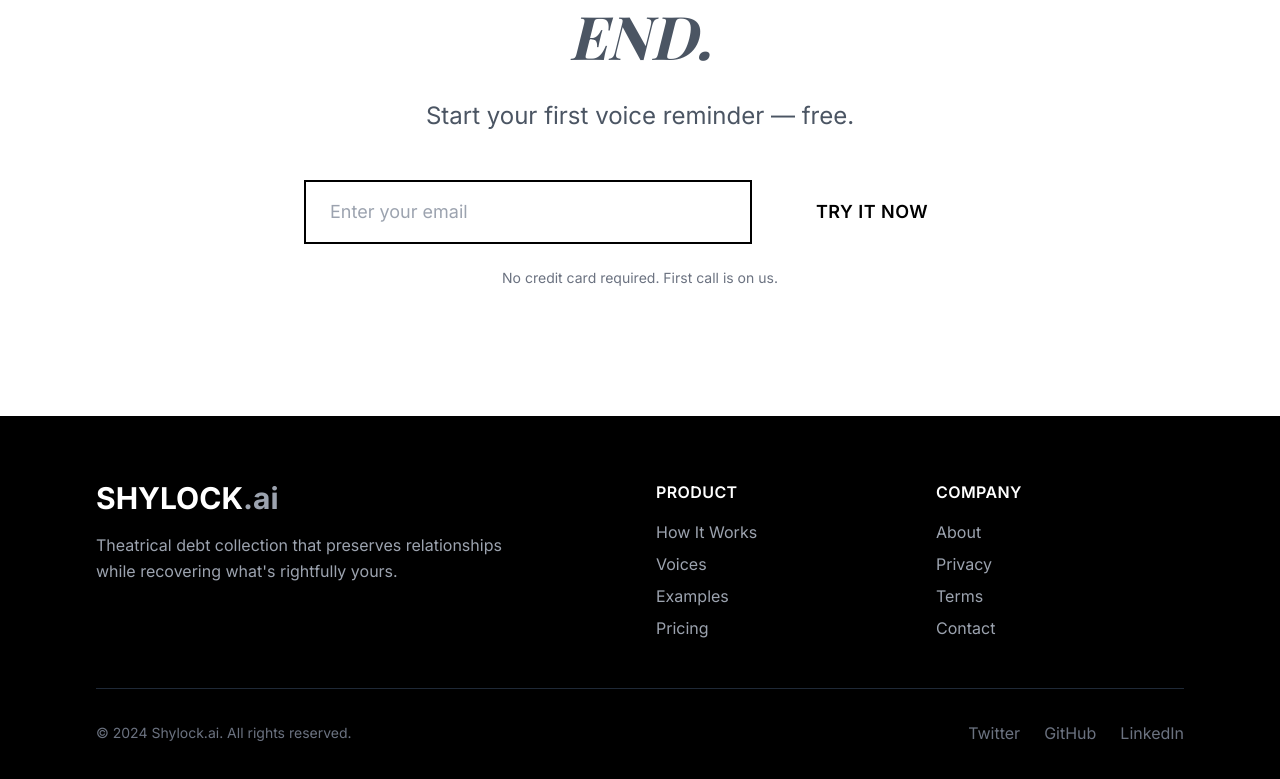
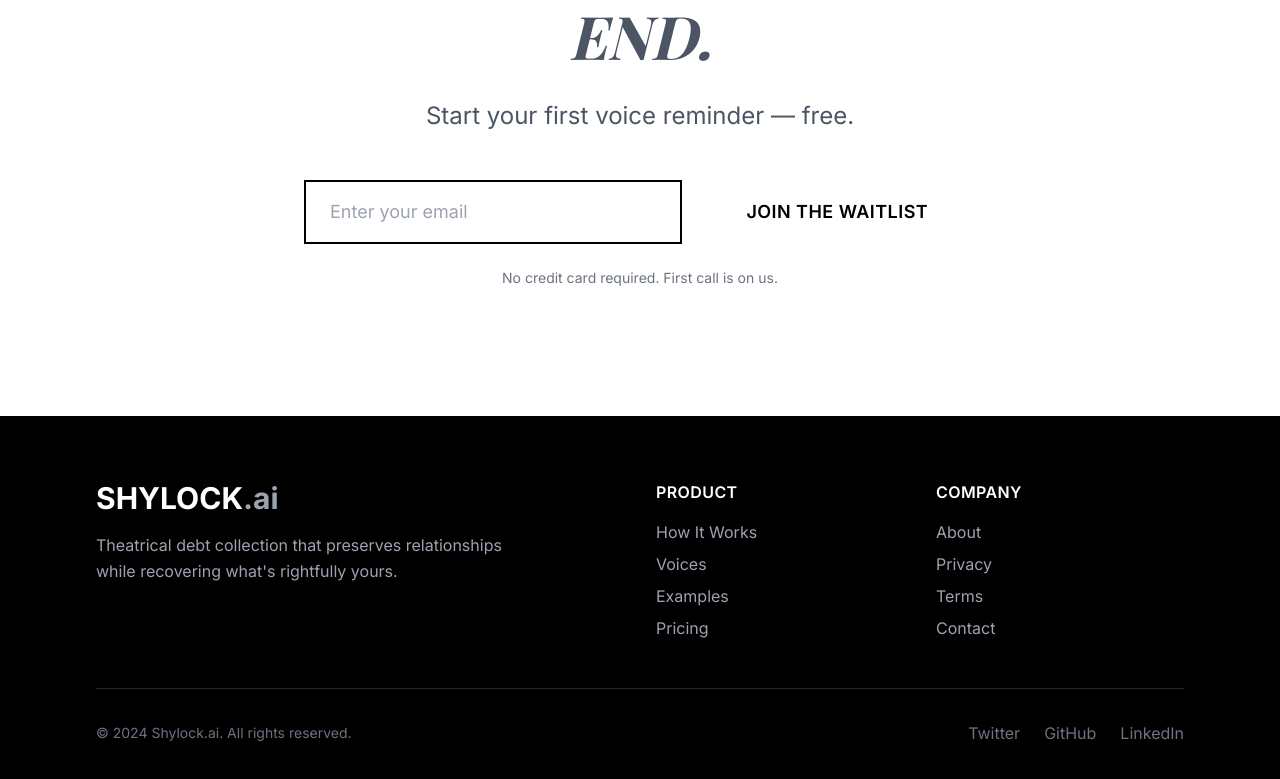
Before and after one commit to Warfarian/Shylock.ai, a React (Vite) app: page / in a window 1280 px wide. Shown: the part 5479-6258 px from the top of the page. Built offline with nearby package versions, Linux system fonts and the light colour scheme; a web font is replaced by a local one.

Commit message:
Updated CTASection.tsx

```diff
--- a/src/components/CTASection.tsx
+++ b/src/components/CTASection.tsx
@@ -67,7 +67,7 @@
               type="submit"
               className="btn-primary text-base md:text-lg px-8 md:px-12 py-3 md:py-4 whitespace-nowrap"
             >
-              TRY IT NOW
+              JOIN THE WAITLIST
             </button>
           </form>
 
```
